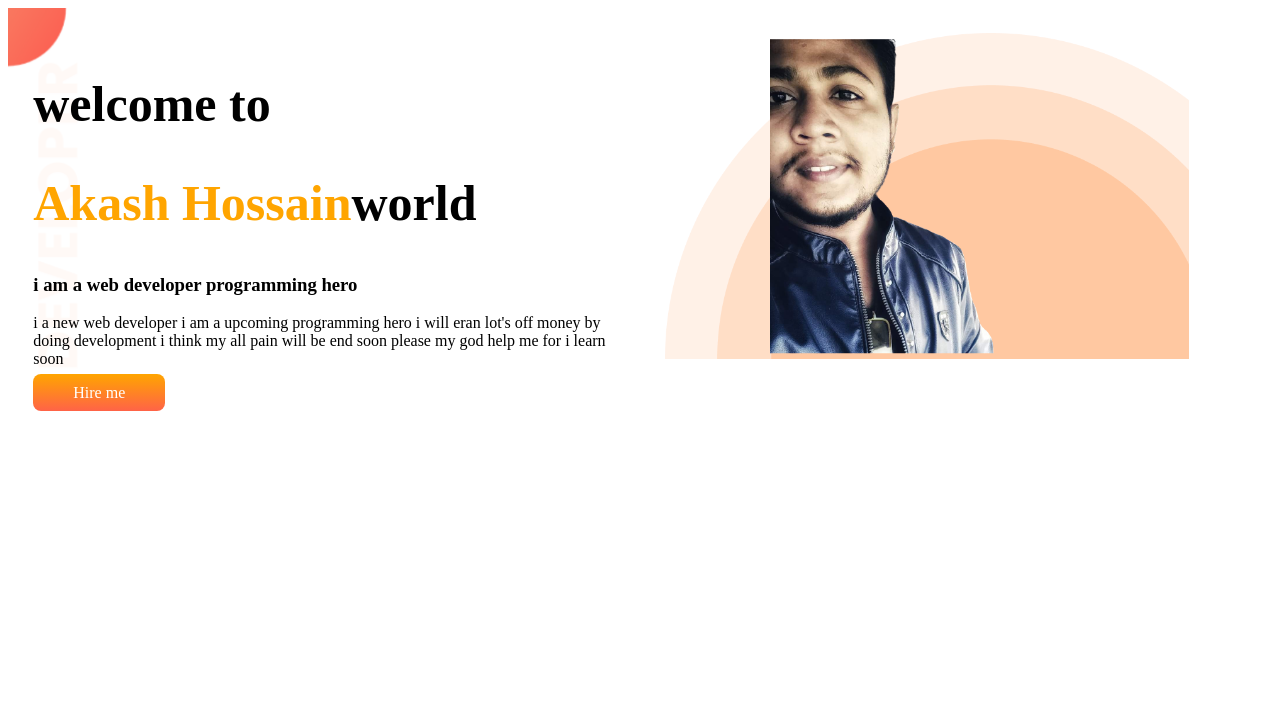
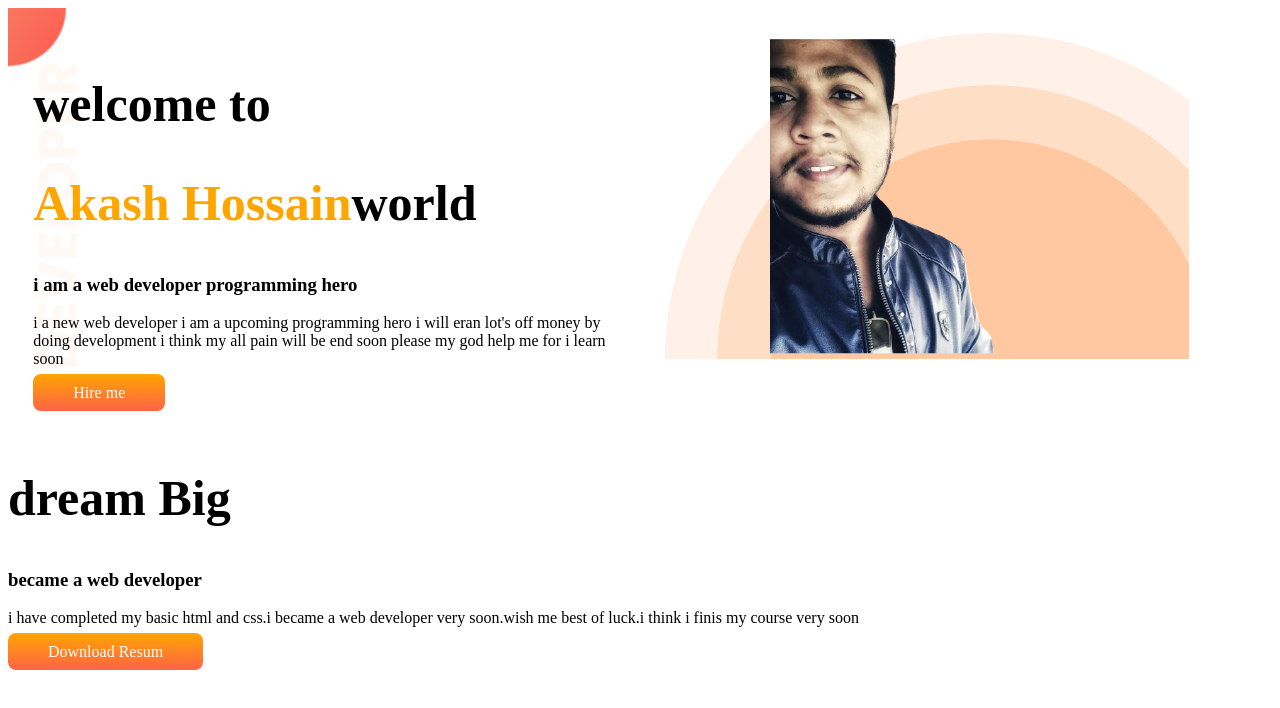
Before and after one commit to akashhossain80/developer-portfolio, a plain HTML site: page developer-portfolio/index.html in a window 1280 px wide. Drawn offline with Linux system fonts and the light colour scheme.

Commit message:
new file name

```diff
--- a/developer-portfolio-main/index.html
+++ b/developer-portfolio/index.html
@@ -25,6 +25,18 @@
        </div>
 
    </section>
+   <section>
+    <div>
+        <h1>dream Big</h1>
+       <h3>became a web developer</h3>
+
+       <p>i have completed my basic html and css.i became a web developer very soon.wish me best of luck.i think i finis my course very soon</p>
+       <a class="link-button"target="_bank"href="https://github.com">Download Resum</a>
+
+       </div>
+   </section>
+
+
 
 
 </body>
```
Also changed, not shown: developer-portfolio/images/header_bg.png (renamed from developer-portfolio-main/images/header_bg.png), developer-portfolio/images/top-banner.png (renamed from developer-portfolio-main/images/top-banner.png), developer-portfolio/style.css (renamed from developer-portfolio-main/style.css).
